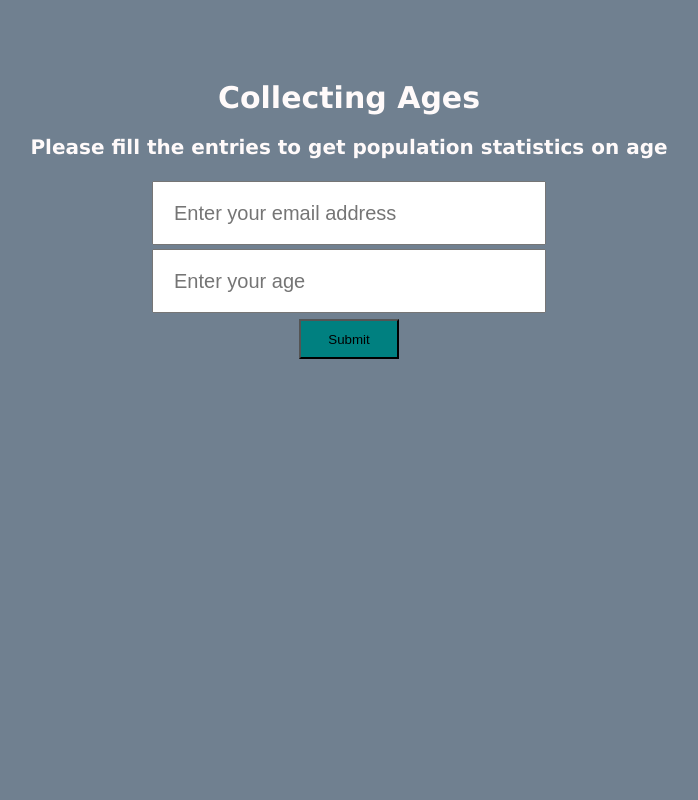
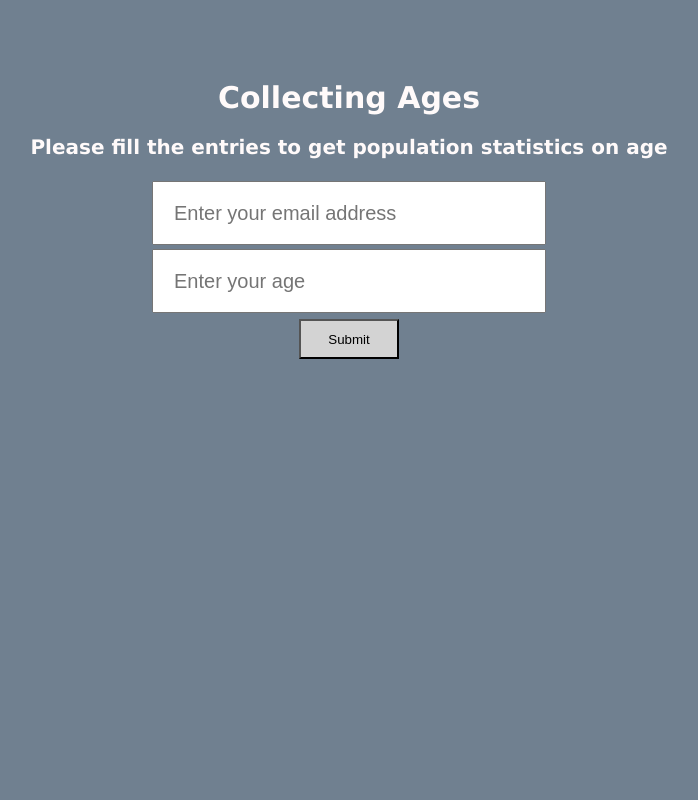
Before and after one commit to julgrahn/Database-Web-App, a Flask app: page / in a window 1280 px wide. Shown: the whole page, without its empty margins (291-989 px from the left). Run offline with Flask 2, Linux system fonts and the light colour scheme.

Commit message:
change button color

```diff
--- a/static/main.css
+++ b/static/main.css
@@ -44,7 +44,7 @@ html, body {
 .container button {
     width: 100px;
     height: 40px;
-    background-color: teal;
+    background-color: lightgrey;
     margin: 4px;
 }
 
```
